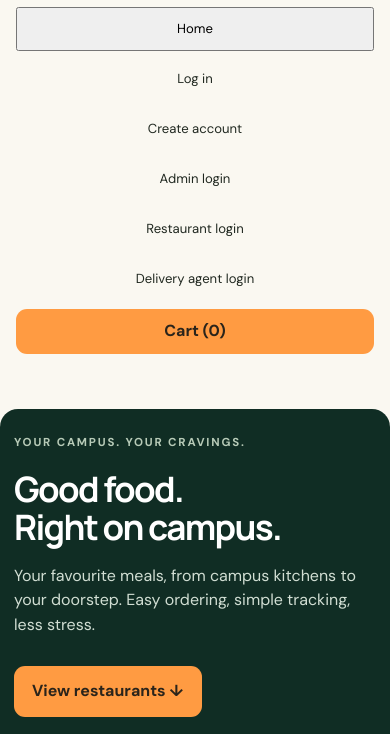
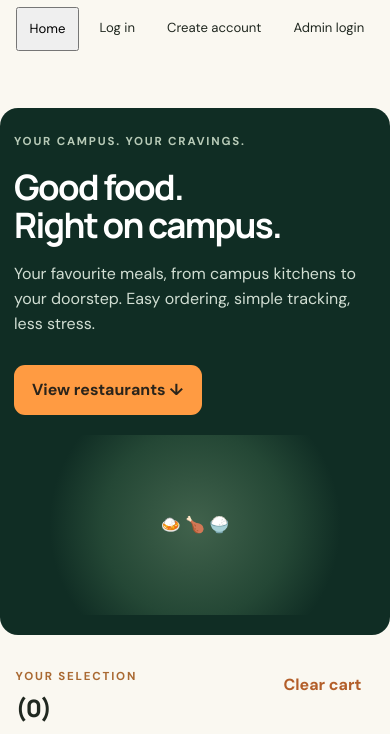
Before and after one commit to Anonymousisprime/Chowoncampus, a website: page public/index.html in a window 390 px wide. Shown: the part 60-794 px from the top of the page. Drawn offline with nearby package versions, Linux system fonts and the light colour scheme; no server answers.

Commit message:
Fix mobile navigation to stay horizontal

```diff
--- a/public/style.css
+++ b/public/style.css
@@ -665,8 +665,8 @@ button,input,select,textarea{max-width:100%;min-width:0}
 @media(max-width:760px){
   .site-header,.navbar{min-width:0;max-width:100%}
   .navbar{align-items:flex-start;flex-wrap:wrap;gap:10px}
-  .nav-actions{width:100%;max-width:100%;display:grid;grid-template-columns:repeat(2,minmax(0,1fr));gap:8px}
-  .nav-actions>*{min-width:0;max-width:100%;white-space:normal;text-align:center;justify-content:center;overflow-wrap:anywhere}
+  .nav-actions{width:100%;max-width:100%;display:flex;flex-wrap:nowrap;align-items:center;gap:8px;overflow-x:auto;overflow-y:hidden;padding:2px 0 8px;scrollbar-width:thin;-webkit-overflow-scrolling:touch}
+  .nav-actions>*{flex:0 0 auto;min-width:max-content;max-width:none;white-space:nowrap;text-align:center;justify-content:center;overflow-wrap:normal}
   main,.view,.dashboard-view{min-width:0;max-width:100%}
   .restaurant-welcome{padding:16px;border-radius:15px;gap:14px}
   .restaurant-welcome h2{font-size:clamp(1.25rem,5vw,1.7rem);overflow-wrap:anywhere}
@@ -689,7 +689,7 @@ button,input,select,textarea{max-width:100%;min-width:0}
   .delivery-location-grid{grid-template-columns:minmax(0,1fr)}
 }
 @media(max-width:420px){
-  .nav-actions{grid-template-columns:minmax(0,1fr)}
+  .nav-actions{display:flex;flex-wrap:nowrap}
   .restaurant-metrics{grid-template-columns:repeat(2,minmax(0,1fr))}
   .restaurant-metrics article{padding:10px}
   .restaurant-metrics small{font-size:.75rem}
```
